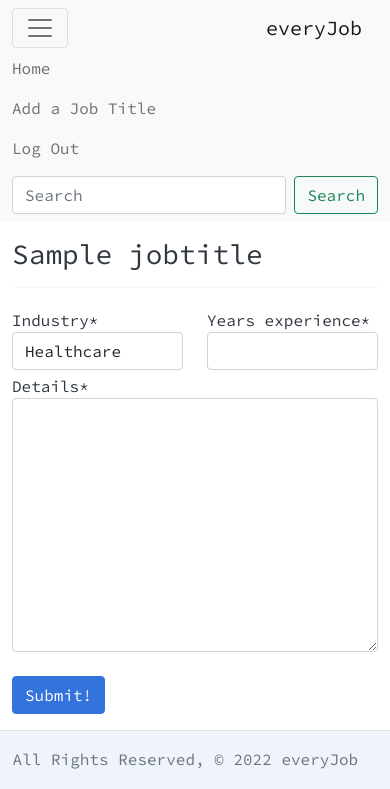
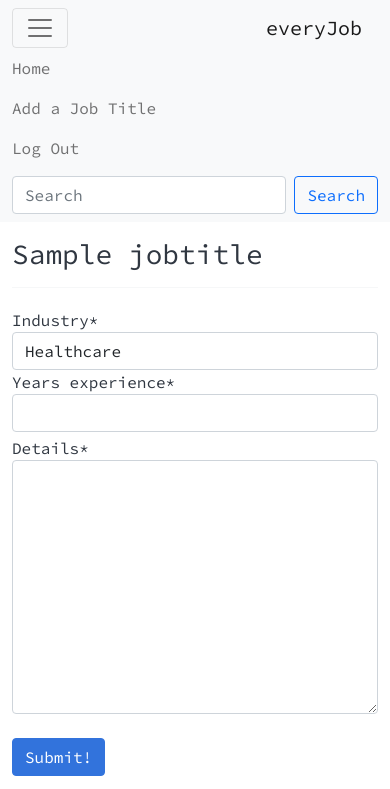
Before and after one commit to stylec0/everyJob, a Django app: page /everyjob/1/add_job_post/ in a window 390 px wide, after a click that opens the changed part. Shown: the top 789 px of the page. Run offline with Django 3.2, Linux system fonts and the light colour scheme; a user stored in the database is signed in; tables that the repository leaves empty hold one stand-in row (values such as "Sample post"); some libraries are stand-ins or nearby versions.

Commit message:
comments + clean code

```diff
--- a/main_app/models.py
+++ b/main_app/models.py
@@ -1,11 +1,8 @@
 from django.db import models
-from django.shortcuts import redirect
 from django.urls import reverse
 from django.contrib.auth.models import User
-from django import forms
 
 
-# To be edited/added later
 INDUSTRIES = (
     ('H', 'Healthcare'),
     ('IT', 'Information Technology'),
@@ -36,7 +33,6 @@ class JobPost(models.Model):
         max_length=3,
         choices=INDUSTRIES,
         default=INDUSTRIES[0][0]
-				# why doesn't this work?
     )
     details = models.TextField(max_length=2000)
     years_experience = models.IntegerField()
--- a/main_app/templates/base.html
+++ b/main_app/templates/base.html
@@ -53,7 +53,7 @@
 					<form action="{% url 'search' %}" class="d-flex" method="get">
 						{% csrf_token %}
 						<input class="form-control me-2" name="search" type="search" placeholder="Search" aria-label="Search">
-						<button class="btn btn-outline-success" type="submit">Search</button>
+						<button class="btn btn-outline-primary" type="submit">Search</button>
 					</form>
 				</div>
 			</div>
--- a/main_app/templates/everyJobs/detail.html
+++ b/main_app/templates/everyJobs/detail.html
@@ -30,7 +30,7 @@
 				<a class="btn btn-outline-primary btn-sm" href="{% url 'get_job_post_update' job.id %}">Edit Job Post</a>
 				{% endif %}
 				{% if job.user_id == user.id %}
-				<a class="btn btn-outline-success btn-sm" href="{% url 'job_post_delete' job.id %}">Delete Job Post</a>
+				<a class="btn btn-outline-primary btn-sm" href="{% url 'job_post_delete' job.id %}">Delete Job Post</a>
 				{% endif %}
 			</div>
 		</div>
--- a/main_app/templates/main_app/jobpost_form.html
+++ b/main_app/templates/main_app/jobpost_form.html
@@ -12,10 +12,10 @@
 	{% csrf_token %}
 	<div class="row pt-1 pb-1">
 		<!-- full width on mobile -->
-		<div class="col-6">
+		<div class="col-12 col-sm-6">
 			{{ JobForm.industry|as_crispy_field }}
 		</div>
-		<div class="col-6">
+		<div class="col-12 col-sm-6">
 			{{ JobForm.years_experience|as_crispy_field }}
 		</div>
 	</div>
--- a/main_app/templates/main_app/jobtitle_form.html
+++ b/main_app/templates/main_app/jobtitle_form.html
@@ -1,14 +1,12 @@
 {% extends 'base.html' %}
 {% load crispy_forms_tags %}
 {% block content %}
-<!--  this would also be the edit job title if we add that icebox -->
 
 <h1>Add Job Title</h1>
 <hr class="border-bottom">
 <form action="" method="post">
 	{% csrf_token %}
 	<table>
-		<!-- Render the inputs inside of <tr>s & <td>s -->
 		{{ form|crispy }}
 	</table>
 	<input type="submit" value="Submit!" class="btn btn-primary mt-2">
--- a/main_app/urls.py
+++ b/main_app/urls.py
@@ -6,24 +6,28 @@ from . import views  # views is the name of the file
 urlpatterns = [
     path('', views.home, name='home'),
     path('search/', views.search, name='search'),
+    path('accounts/signup/', views.signup, name='signup'),
+
     path('everyjob/create/', views.JobTitleCreate.as_view(),
          name='job_title_create'),
-    path('accounts/signup/', views.signup, name='signup'),
     # on JobTitle detail, when you click add JobPost
     path('everyjob/<int:job_title_id>/add_job_post/',
          views.GetJobPostForm, name='add_job_post'),
     # on AddJobPost Form page, when you click submit
     path('everyjob/<int:job_title_id>/post_job/',
          views.JobPostCreate, name='post_job'),
+    path('everyjob/create/', views.JobTitleCreate.as_view(),
+         name='job_title_create'),
+    path('everyjob/<int:job_title_id>/',
+         views.job_title_detail, name='detail'),
+
     # This route gets the update job post form
     path('post/<int:job_post_id>/get_job_post_update/',
          views.GetJobPostUpdate, name='get_job_post_update'),
     # This route posts the update job post data
     path('post/<int:job_post_id>/update_job_post/',
          views.UpdateJobPost, name='update_job_post'),
-    path('post/<int:job_post_id>/job_post_delete/', views.delete, name='job_post_delete'),
-    path('everyjob/create/', views.JobTitleCreate.as_view(),
-         name='job_title_create'),
-    path('everyjob/<int:job_title_id>/',
-         views.job_title_detail, name='detail'),
+    path('post/<int:job_post_id>/job_post_delete/',
+         views.job_post_delete, name='job_post_delete'),
+
 ]
--- a/main_app/views.py
+++ b/main_app/views.py
@@ -1,11 +1,7 @@
 from django.shortcuts import get_object_or_404, render, redirect
-from django.views.generic.edit import CreateView, UpdateView, DeleteView
-from django.views.generic import ListView, DetailView
+from django.views.generic.edit import CreateView
 from django.contrib.auth import login
 from django.contrib.auth.forms import UserCreationForm
-# Create your views here.
-from django.http import HttpResponse
-# import our model
 from django.contrib.auth.decorators import login_required
 from django.contrib.auth.mixins import LoginRequiredMixin
 
@@ -23,10 +19,8 @@ def home(request):
 def search(request):
     results = []
     # creating an array
-    # jobTitles = JobTitle.objects.all()
     if request.method == "GET":
         query = request.GET.get('search')
-        # query = query.lower()
         if query == '':
             query = 'None'
         results = JobTitle.objects.filter(job_title__contains=query)
@@ -35,6 +29,7 @@ def search(request):
 
 # wrote view function because we needed to associate
 # both the user and the JobTitle with the job post being created
+
 
 @login_required
 def JobPostCreate(request, job_title_id):
@@ -55,6 +50,7 @@ def JobPostCreate(request, job_title_id):
         # (re-passing the parameter so we can use it on the page)
     return redirect('detail', job_title_id=job_title_id)
 
+
 @login_required
 def GetJobPostForm(request, job_title_id):
     # assigning the JobTitle we made the request from
@@ -70,14 +66,14 @@ def GetJobPostForm(request, job_title_id):
 
 @login_required
 def GetJobPostUpdate(request, job_post_id):
-		# get request for form
-		# find post from primary key
+    # get request for form
+    # find post from primary key
     job_post = JobPost.objects.get(pk=job_post_id)
-		# which form model we are using
+    # which form model we are using
     jobupdateform = JobPostUpdateForm()
-		# what page to go to
+    # what page to go to
     return render(request, 'main_app/jobpost_update.html', {
-				# passing the job post & form to the page listed above
+        # passing the job post & form to the page listed above
         'JobPost': job_post,
         'JobUpdateForm': jobupdateform
     })
@@ -87,14 +83,14 @@ def GetJobPostUpdate(request, job_post_id):
 def UpdateJobPost(request, job_post_id):
     # get_object_or_404 = .get with error handling
     job_post = get_object_or_404(JobPost, pk=job_post_id)
-		# request.POST or None = post or throw error
+    # request.POST or None = post or throw error
     job_form = JobPostUpdateForm(request.POST or None, instance=job_post)
     if job_form.is_valid():
-				# defines the form but wait to save
+        # defines the form but wait to save
         updated_job = job_form.save(commit=False)
-				# add the userid
+        # add the userid
         updated_job.user_id = request.user.id
-				# this save updates the database
+        # this save updates the database
         updated_job.save()
     return redirect('home')
 
@@ -107,14 +103,11 @@ class JobTitleCreate(LoginRequiredMixin, CreateView):
         form.instance.user = self.request.user
         return super().form_valid(form)
 
-#class JobPostDelete(LoginRequiredMixin, DeleteView):
-#    model = JobPost
-#    success_url = '/home/'
 
-def delete(request, job_post_id):
+def job_post_delete(request, job_post_id):
     JobPost.objects.filter(id=job_post_id).delete()
+    return redirect('home')
 
-    return redirect('home')
 
 def signup(request):
     error_message = ''
```
